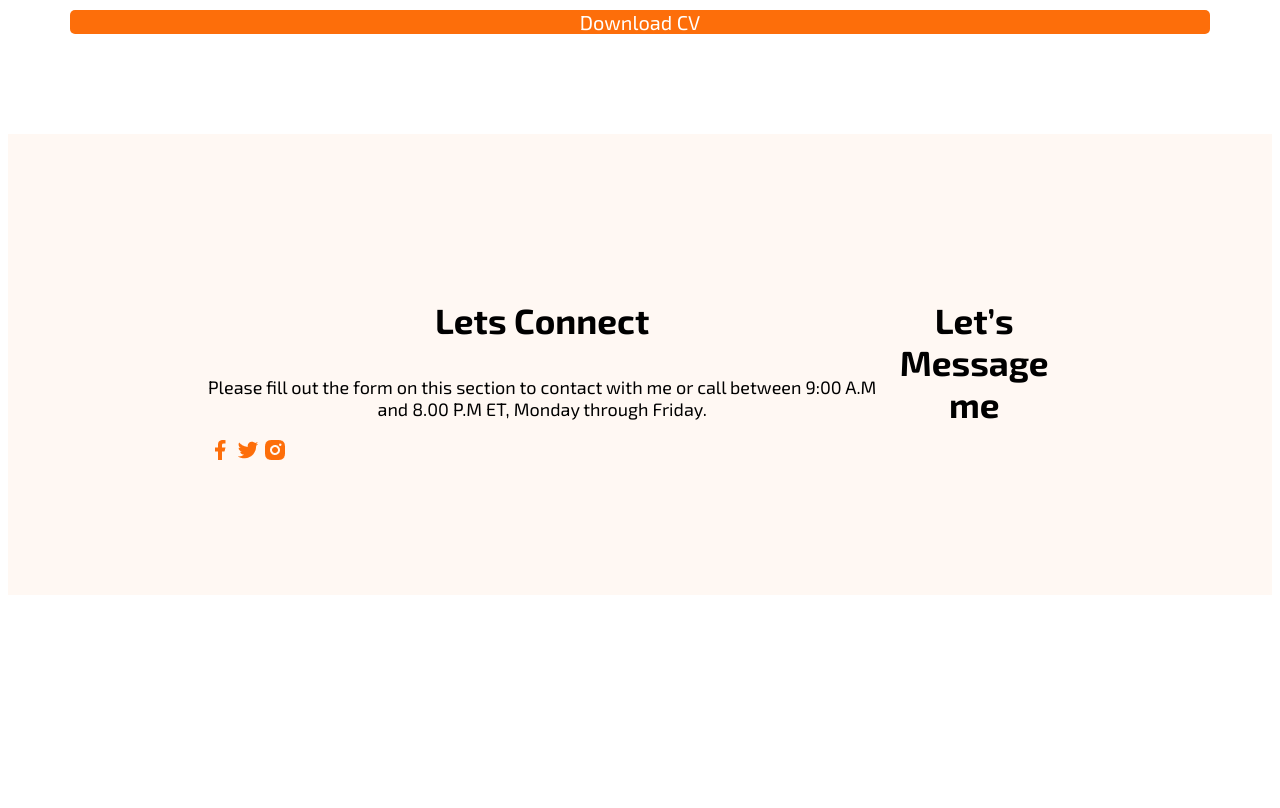
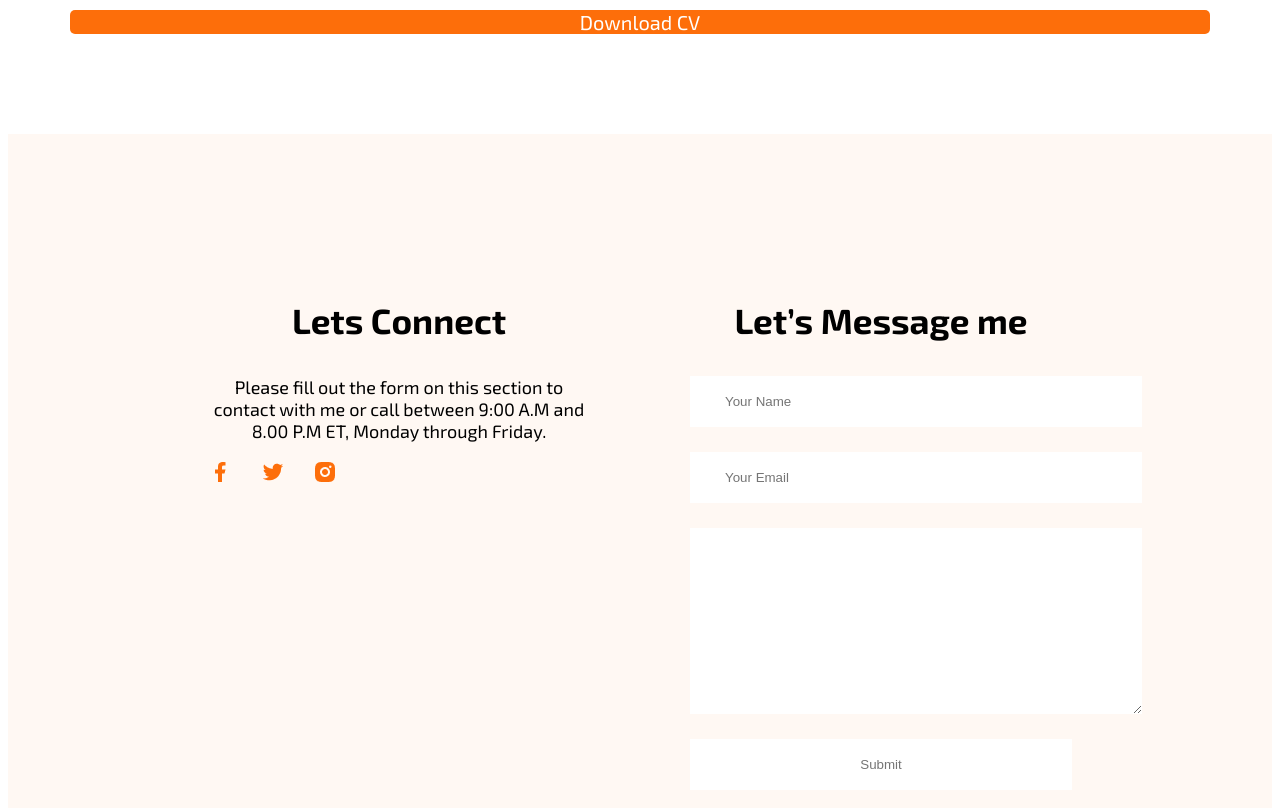
Before and after one commit to fokhrul272/web-developer-portfolio-, a plain HTML site: page index.html in a window 1280 px wide. Shown: the part 2920-3728 px from the top of the page. Before the commit the page ends 3523 px from the top, so only its background shows below. Drawn offline with Linux system fonts and the light colour scheme.

Commit message:
added the footer

```diff
--- a/index.html
+++ b/index.html
@@ -147,6 +147,12 @@
         </div>
         <div class="footer-column">
             <h3 class="section-title">Let’s Message me</h3>
+            <form class="contact" action="">
+                <input type="text" name="" placeholder="Your Name" id="">
+                <input type="email" name="" placeholder="Your Email" id="">
+                <textarea name="" id="" cols="30" rows="10"></textarea>
+                <input type="submit" value="Submit">
+            </form>
         </div>
     </footer>
 </body>
--- a/styles/portfolio.css
+++ b/styles/portfolio.css
@@ -182,4 +182,23 @@ footer {
     background: #FFF8F3;
     padding: 130px 200px;
     margin-top: 100px;
+    gap: 100px;
 }
+
+.footer-column{
+    width: 50%;
+}
+
+.social-links a {
+    margin-right: 25px;
+}
+
+.contact input, textarea {
+    display: block;
+    margin-bottom: 25px;
+    padding: 18px 35px;
+    color: #757575;
+    background: #FFF;
+    border: 0;
+    width: 100%;
+}
```
